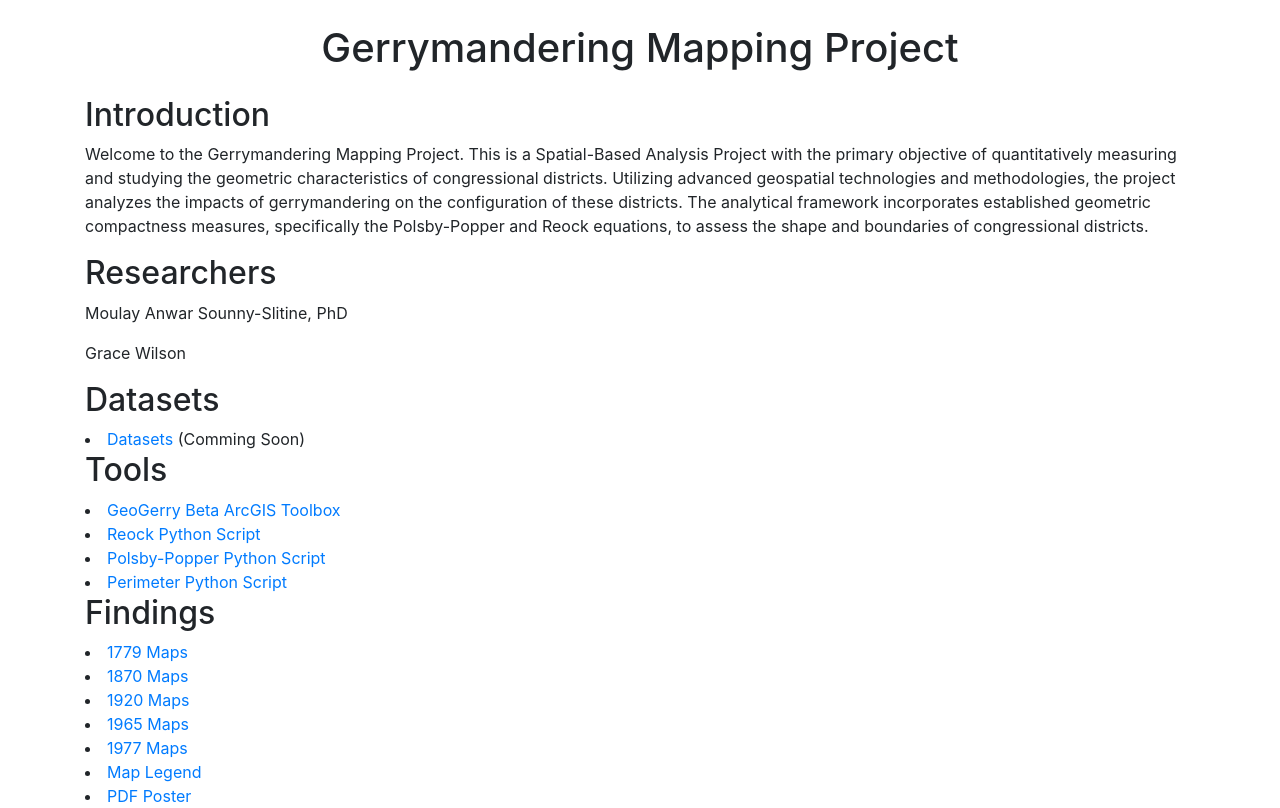
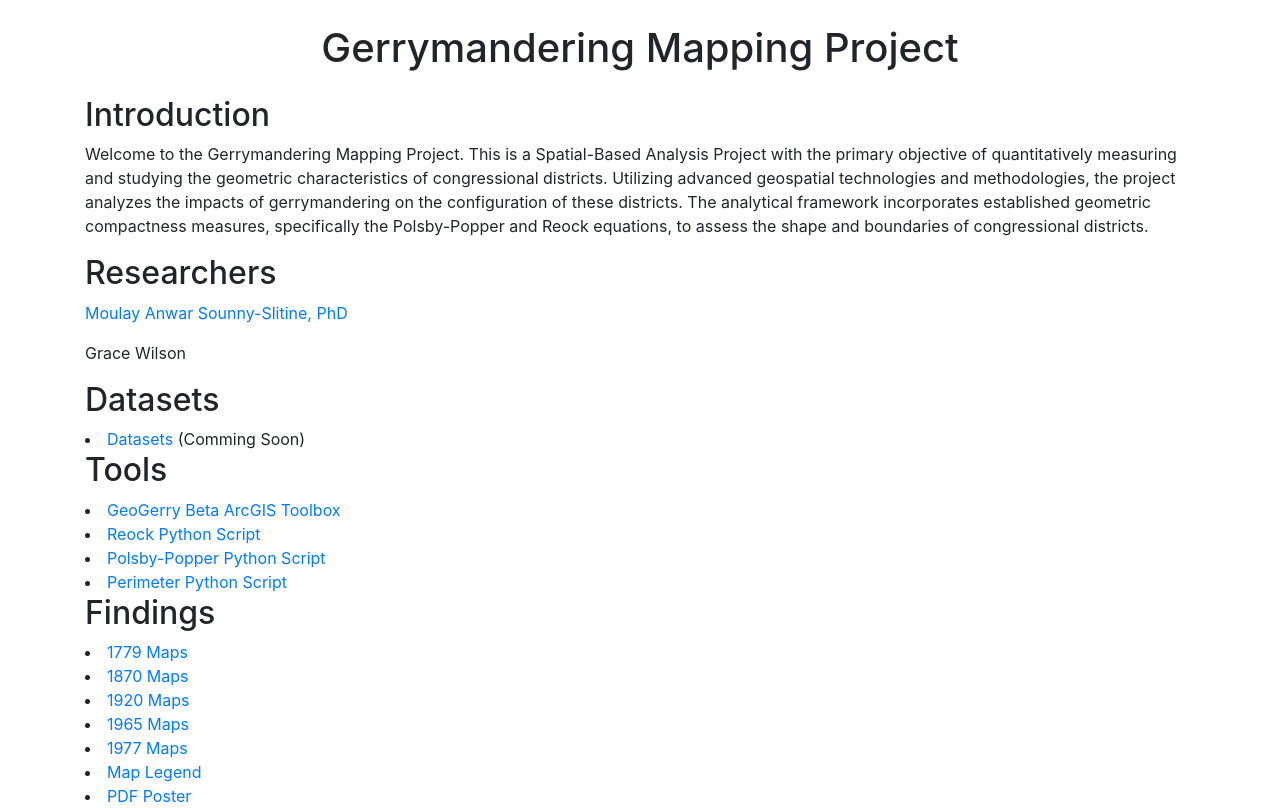
Before and after one commit to sounny/gerry, a plain HTML site: page index.html in a window 1280 px wide. Drawn offline with nearby package versions, Linux system fonts and the light colour scheme.

Commit message:
Update index.html with corrected title and researcher link

```diff
--- a/index.html
+++ b/index.html
@@ -4,7 +4,7 @@
 <head>
     <meta charset="UTF-8">
     <meta name="viewport" content="width=device-width, initial-scale=1.0">
-    <title>Gerrymandering Mapping Project</title>
+    <title>the Gerrymandering Mapping Projec</title>
     <link href="https://stackpath.bootstrapcdn.com/bootstrap/4.5.2/css/bootstrap.min.css" rel="stylesheet">
 </head>
 
@@ -16,7 +16,7 @@
 
 
         <h2>Researchers</h2>
-        <p>Moulay Anwar Sounny-Slitine, PhD</p>
+        <p><a href="https://sounny.github.io/">Moulay Anwar Sounny-Slitine, PhD</a></p>
         <p>Grace Wilson</p>
 
         <h2>Datasets</h2>
```
